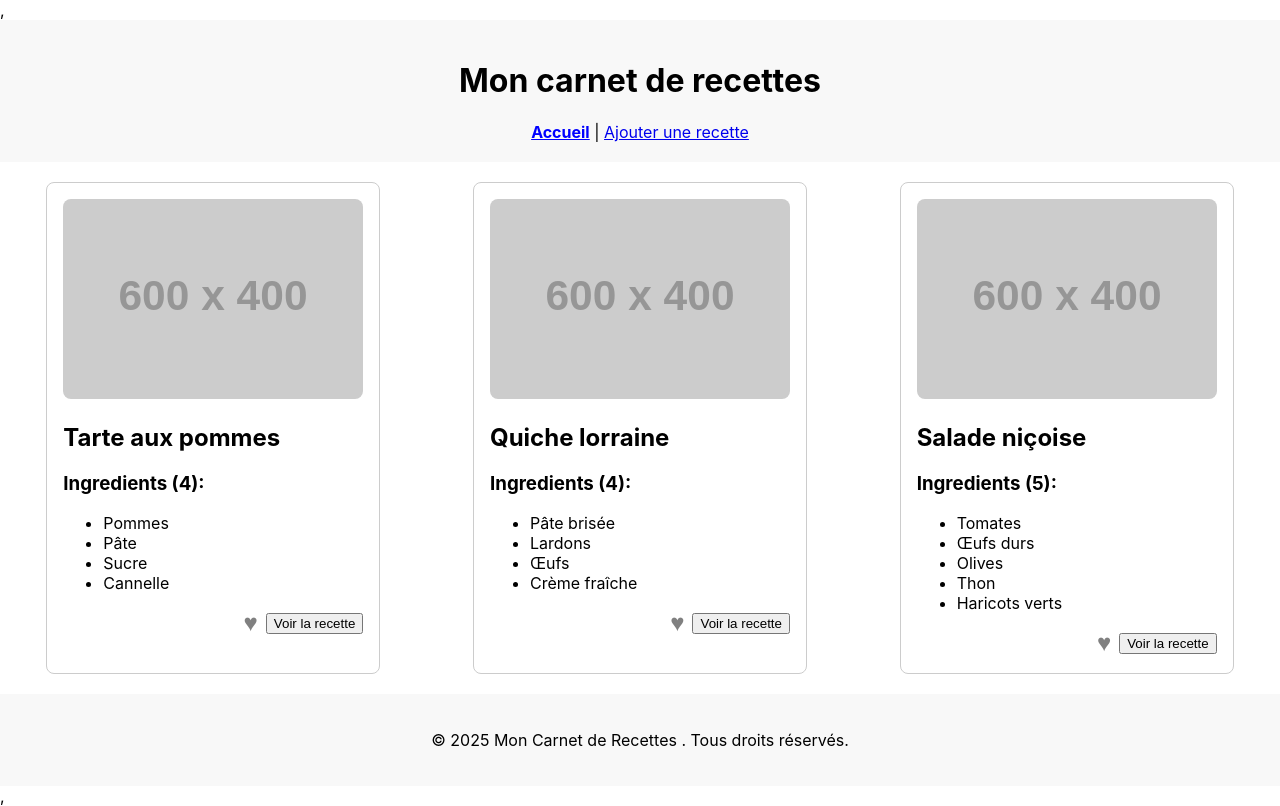
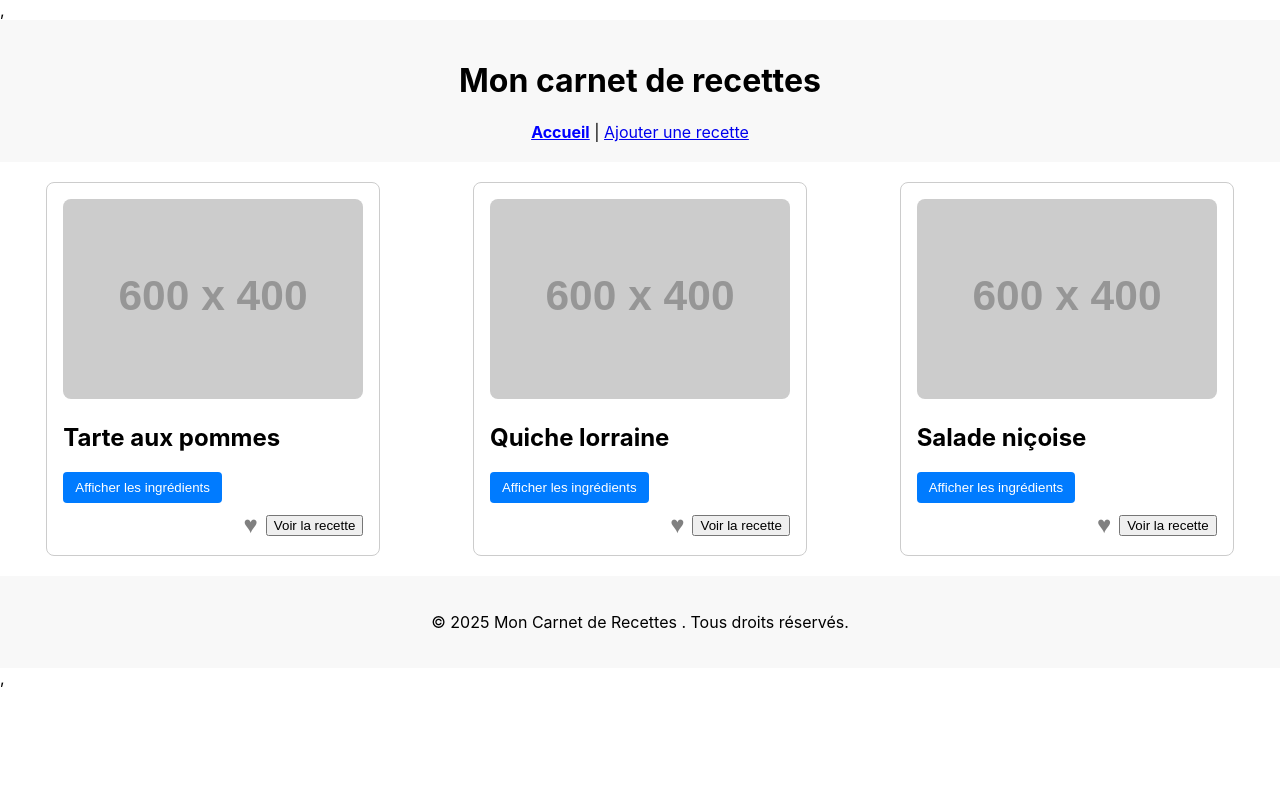
Before and after one commit to didiertahobeu/mon_carnet_recettes, a React (Create React App) app: page / in a window 1280 px wide. Built offline with nearby package versions, Linux system fonts and the light colour scheme.

Commit message:
feat: Toggle ingredients List

```diff
--- a/src/components/RecipeCard.js
+++ b/src/components/RecipeCard.js
@@ -1,6 +1,8 @@
-import React, { useState } from 'react';
+import  { useState } from 'react';
 import PropTypes from 'prop-types';
 import { formatTitle } from '../utils/formatter';
+
+import ToggleIngredients from './ToggleIngredients';
 
 function RecipeCard({title, image, ingredients, children }) {
   const [isFavorite, setIsFavorite] = useState(false);
@@ -13,12 +15,7 @@ function RecipeCard({title, image, ingredients, children }) {
     <div className="recipe-card" style={{ border: '1px solid #ccc', borderRadius: '8px', padding: '16px', maxWidth: '300px' }}>
       <img src={image} alt={formatTitle(title)} style={{ width: '100%', borderRadius: '8px' }} />
       <h2>{formatTitle(title)}</h2>
-      <h3>Ingredients ({ingredients.length}):</h3>
-        <ul>
-          {ingredients.map((ingredient, index) => (
-            <li key={index}>{ingredient}</li>
-          ))}
-        </ul>
+      <ToggleIngredients ingredients={ingredients} />
       <div style={{display: 'flex', justifyContent: 'end', alignItems: 'center'}} className="recipe-card__footer">
           <button
             onClick={toggleFavorite}
--- /dev/null
+++ b/src/components/ToggleIngredients.js
@@ -0,0 +1,48 @@
+import React, { useState } from 'react';
+import PropTypes from 'prop-types';
+
+function ToggleIngredients({ ingredients }) {
+  const [isVisible, setIsVisible] = useState(false);
+
+  const toggleVisibility = () => {
+    setIsVisible(!isVisible);
+  };
+
+  return (
+    <div>
+      <button
+        onClick={toggleVisibility}
+        aria-expanded={isVisible}
+        aria-controls="ingredients-list"
+        style={{
+          backgroundColor: '#007bff',
+          color: 'white',
+          border: 'none',
+          padding: '8px 12px',
+          borderRadius: '4px',
+          cursor: 'pointer',
+          marginBottom: '8px',
+        }}
+      >
+        {isVisible ? 'Masquer les ingrédients' : 'Afficher les ingrédients'}
+      </button>
+
+      {isVisible && (
+        <>
+        <h2> Ingredients </h2>
+        <ul id="ingredients-list" style={{ paddingLeft: '20px' }}>
+          {ingredients.map((ingredient, index) => (
+            <li key={index}>{ingredient}</li>
+          ))}
+        </ul>
+        </>
+      )}
+    </div>
+  );
+}
+
+ToggleIngredients.propTypes = {
+  ingredients: PropTypes.arrayOf(PropTypes.string).isRequired,
+};
+
+export default ToggleIngredients;
```
Lines whose indentation alone changed are shown as unchanged.
